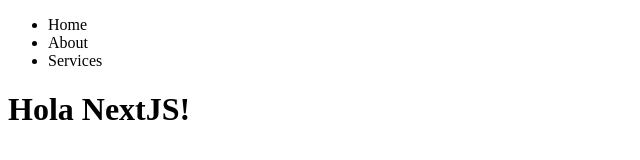
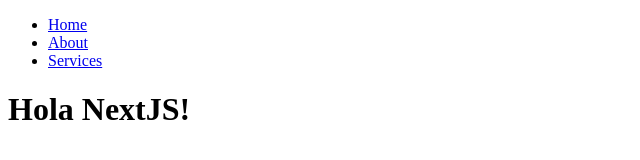
Before and after one commit to jcarlosj/Next-React-User-List-YT-Fazt, a Next.js app: page / in a window 1280 px wide. Shown: the top 160 px of the page, without its empty margins (0-640 px from the left). Built offline with nearby package versions, Linux system fonts and the light colour scheme.

Commit message:
[+] Component > Navigation: Enable navigation between pages

```diff
--- a/components/navigation.js
+++ b/components/navigation.js
@@ -1,10 +1,25 @@
+/** Next */
+import Link from 'next/link';
+
 /** Component */
 const Navigation = () => {
     return (
         <ul>
-            <li>Home</li>
-            <li>About</li>
-            <li>Services</li>
+            <li>
+                <Link href="/">
+                    <a>Home</a>
+                </Link>
+            </li>
+            <li>
+                <Link href="/about">
+                    <a>About</a>
+                </Link>
+            </li>
+            <li>
+                <Link href="/services">
+                    <a>Services</a>
+                </Link>
+            </li>
         </ul>
     );
 }
--- a/pages/about.js
+++ b/pages/about.js
@@ -1,5 +1,5 @@
 /** Components */
-import Navigation from '../components/navigation';
+import Navigation from '../components/Navigation';
 
 /** Page */
 const About = () => {
--- a/pages/index.js
+++ b/pages/index.js
@@ -1,5 +1,5 @@
 /** Components */
-import Navigation from '../components/navigation';
+import Navigation from '../components/Navigation';
 
 /** Page */
 const Home = () => {
--- a/pages/services.js
+++ b/pages/services.js
@@ -1,5 +1,5 @@
 /** Components */
-import Navigation from '../components/navigation';
+import Navigation from '../components/Navigation';
 
 /** Page */
 const Services = () => (
```
